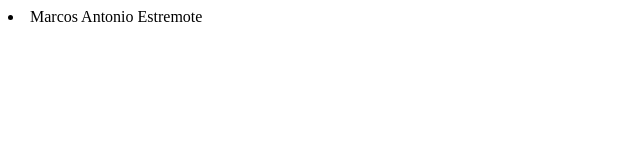
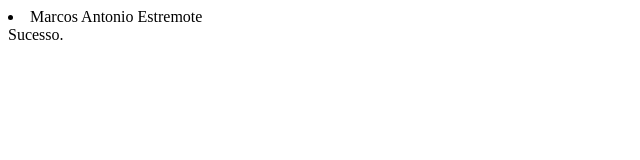
Before and after one commit to drestremot/AulaFatec, a plain HTML site: page index.html in a window 1280 px wide. Shown: the full height of the page, 0-640 px from the left. Drawn offline with Linux system fonts and the light colour scheme.

Commit message:
fix: Correção na Página

```diff
--- a/index.html
+++ b/index.html
@@ -7,5 +7,7 @@
 </head>
 <body>
     <li>Marcos Antonio Estremote</li>
+
+    Sucesso.
 </body>
 </html>
```
